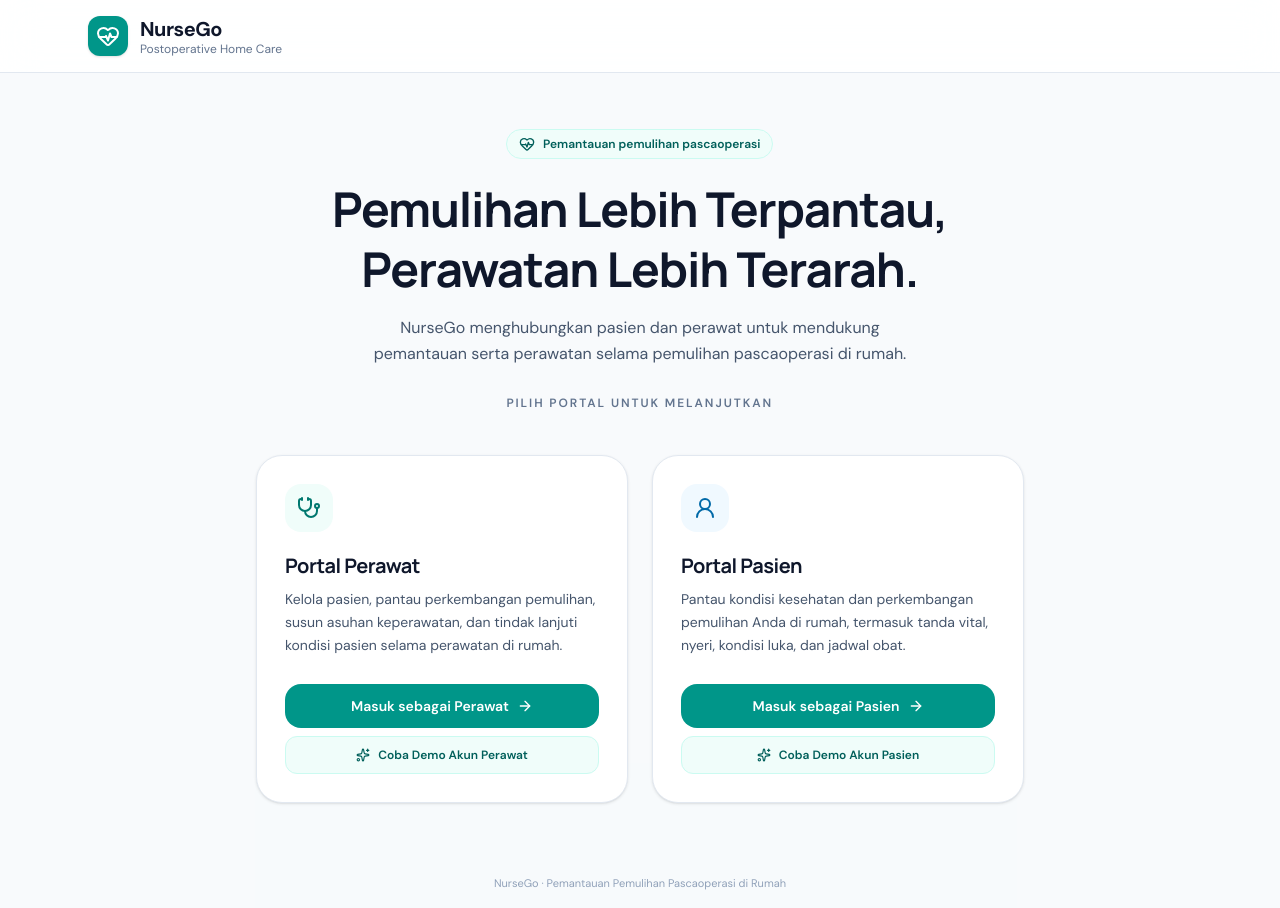
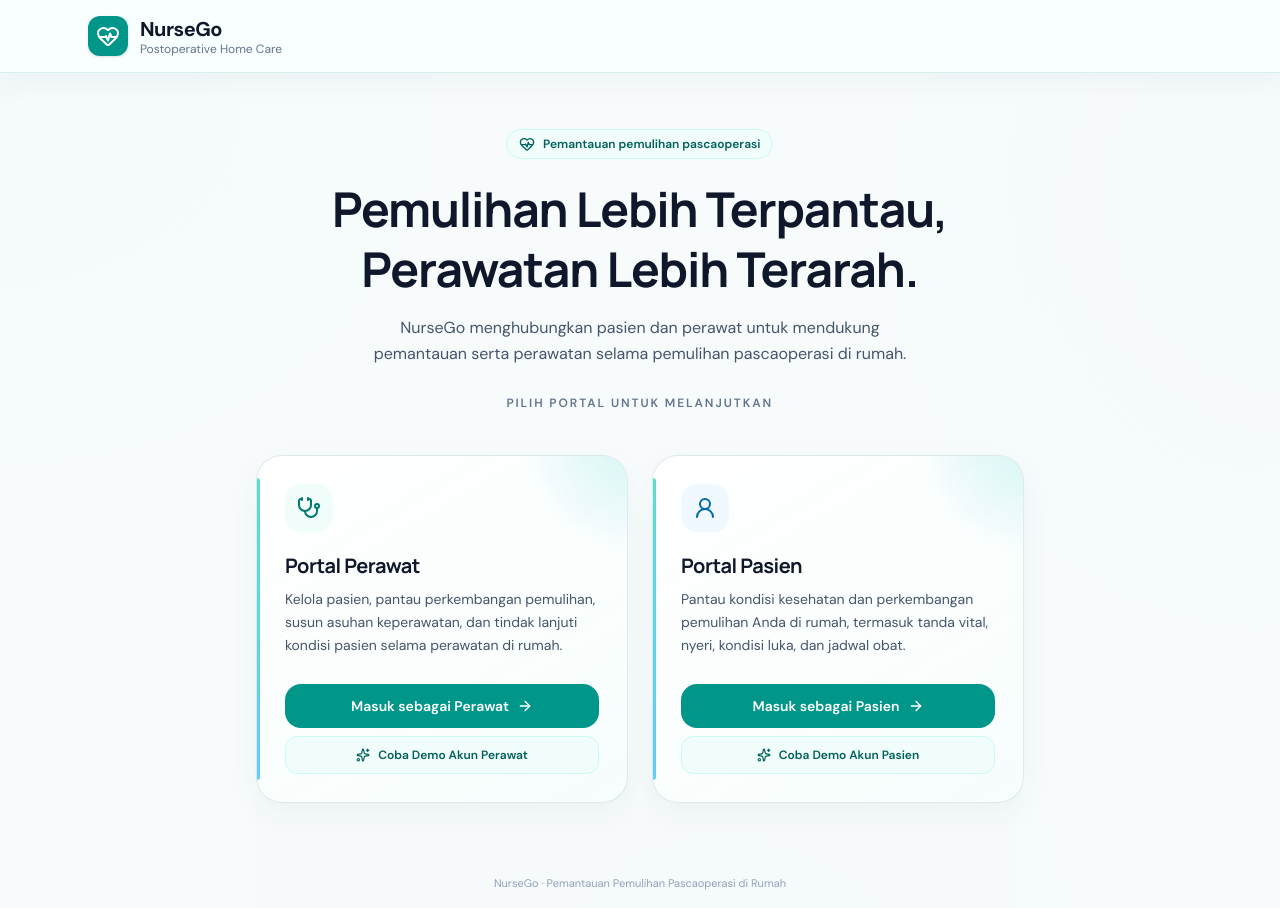
Before and after one commit to suitsiap03-ctrl/NurseGo, a React (Vite) app: page / in a window 1280 px wide. Built offline with nearby package versions, Linux system fonts and the light colour scheme; no server answers.

Commit message:
Refresh NurseGo with premium modern visual system

```diff
--- a/src/index.css
+++ b/src/index.css
@@ -205,3 +205,138 @@ button:not(:disabled):active, a:active, [role="button"]:active {
 ::-webkit-scrollbar-track { background: transparent; }
 ::-webkit-scrollbar-thumb { background: #cbd5e1; border-radius: 3px; }
 ::-webkit-scrollbar-thumb:hover { background: #94a3b8; }
+
+
+/* =========================================================
+   NURSEGO PREMIUM MODERN VISUAL SYSTEM
+   Visual-only layer: preserves component behavior and flows.
+   ========================================================= */
+:root {
+  --ng-ink: #102a35;
+  --ng-teal-deep: #075e63;
+  --ng-teal: #0f938b;
+  --ng-mint: #b8f2e6;
+  --ng-line: rgba(20, 91, 99, .12);
+  --ng-glass: rgba(255, 255, 255, .82);
+}
+body {
+  background:
+    radial-gradient(ellipse 42rem 32rem at -8% -4%, rgba(45, 212, 191, .20), transparent 68%),
+    radial-gradient(ellipse 38rem 32rem at 108% 18%, rgba(56, 189, 248, .16), transparent 70%),
+    radial-gradient(ellipse 34rem 28rem at 58% 108%, rgba(94, 234, 212, .15), transparent 72%),
+    linear-gradient(135deg, #f4fbfa 0%, #f4f8fc 48%, #f8fbff 100%);
+  color: var(--ng-ink);
+}
+body::before {
+  background:
+    radial-gradient(ellipse 38rem 32rem at 0% 12%, rgba(20, 184, 166, .16), transparent 72%),
+    radial-gradient(ellipse 34rem 36rem at 100% 30%, rgba(56, 189, 248, .15), transparent 72%),
+    radial-gradient(ellipse 30rem 26rem at 48% 100%, rgba(45, 212, 191, .13), transparent 74%);
+}
+body::after {
+  opacity: .30;
+  background-image:
+    radial-gradient(rgba(13, 148, 136, .24) .75px, transparent .75px),
+    linear-gradient(135deg, transparent 0 48%, rgba(255,255,255,.18) 48.2% 48.6%, transparent 48.8%);
+  background-size: 24px 24px, 100% 100%;
+}
+#root .bg-slate-50 { background-color: rgba(247, 251, 252, .80) !important; }
+.nursego-ios-header {
+  background: rgba(250, 255, 255, .82);
+  border-bottom-color: rgba(13, 148, 136, .14);
+  box-shadow: 0 8px 28px rgba(15, 65, 78, .045);
+}
+.nursego-ios-bottom-nav {
+  background: rgba(250, 255, 255, .90);
+  border-top-color: rgba(13, 148, 136, .16);
+  box-shadow: 0 -12px 34px rgba(15, 65, 78, .075);
+}
+.nursego-ios-tab-active {
+  background: linear-gradient(135deg, rgba(13, 148, 136, .15), rgba(45, 212, 191, .08));
+  box-shadow: inset 0 0 0 1px rgba(13, 148, 136, .10);
+}
+.nursego-hero {
+  border: 1px solid rgba(153, 246, 228, .20);
+  box-shadow: 0 22px 55px rgba(7, 94, 99, .18), inset 0 1px 0 rgba(255,255,255,.12);
+}
+.nursego-hero::before {
+  width: 300px;
+  height: 300px;
+  right: -48px;
+  top: -168px;
+  background: radial-gradient(circle, rgba(153, 246, 228, .30), rgba(45, 212, 191, .08) 52%, transparent 72%);
+  filter: blur(0);
+}
+.nursego-hero::after {
+  width: 210px;
+  height: 210px;
+  right: 18%;
+  bottom: -142px;
+  background: radial-gradient(circle, rgba(125, 211, 252, .22), rgba(255,255,255,.04) 58%, transparent 74%);
+  filter: blur(0);
+}
+.nursego-page-enter .bg-white {
+  border-color: rgba(20, 91, 99, .12);
+  box-shadow: 0 10px 30px rgba(15, 65, 78, .045);
+}
+.nursego-page-enter .bg-white:hover {
+  border-color: rgba(13, 148, 136, .22);
+}
+.nursego-page-enter input,
+.nursego-page-enter select,
+.nursego-page-enter textarea {
+  border-color: rgba(71, 105, 117, .24);
+  background-color: rgba(255,255,255,.94);
+  transition: border-color 180ms ease, box-shadow 180ms ease, background-color 180ms ease;
+}
+.nursego-page-enter input:focus,
+.nursego-page-enter select:focus,
+.nursego-page-enter textarea:focus {
+  border-color: #0f938b;
+  box-shadow: 0 0 0 3px rgba(15, 147, 139, .13);
+  outline: none;
+}
+.nursego-portal-card {
+  position: relative;
+  isolation: isolate;
+  overflow: hidden;
+  border: 1px solid rgba(13, 148, 136, .15);
+  background: linear-gradient(150deg, rgba(255,255,255,.98), rgba(246,253,252,.94));
+  box-shadow: 0 18px 42px rgba(16, 70, 82, .075), inset 0 1px 0 rgba(255,255,255,.95);
+}
+.nursego-portal-card::before {
+  content: "";
+  position: absolute;
+  z-index: -1;
+  width: 220px;
+  height: 220px;
+  right: -115px;
+  top: -125px;
+  border-radius: 50%;
+  background: radial-gradient(circle, rgba(45, 212, 191, .20), rgba(125, 211, 252, .08) 55%, transparent 72%);
+  pointer-events: none;
+}
+.nursego-portal-card::after {
+  content: "";
+  position: absolute;
+  z-index: -1;
+  left: 0;
+  top: 22px;
+  bottom: 22px;
+  width: 3px;
+  border-radius: 0 5px 5px 0;
+  background: linear-gradient(180deg, #2dd4bf, #38bdf8);
+  opacity: .78;
+}
+@media (hover: hover) and (pointer: fine) {
+  .nursego-portal-card:hover {
+    transform: translate3d(0, -6px, 0);
+    box-shadow: 0 25px 54px rgba(7, 94, 99, .13), inset 0 1px 0 rgba(255,255,255,.95);
+    border-color: rgba(13, 148, 136, .32);
+  }
+}
+@media (max-width: 640px) {
+  body::after { opacity: .18; }
+  .nursego-portal-card { box-shadow: 0 12px 30px rgba(16, 70, 82, .07); }
+  .nursego-hero { box-shadow: 0 16px 36px rgba(7, 94, 99, .16); }
+}
```
